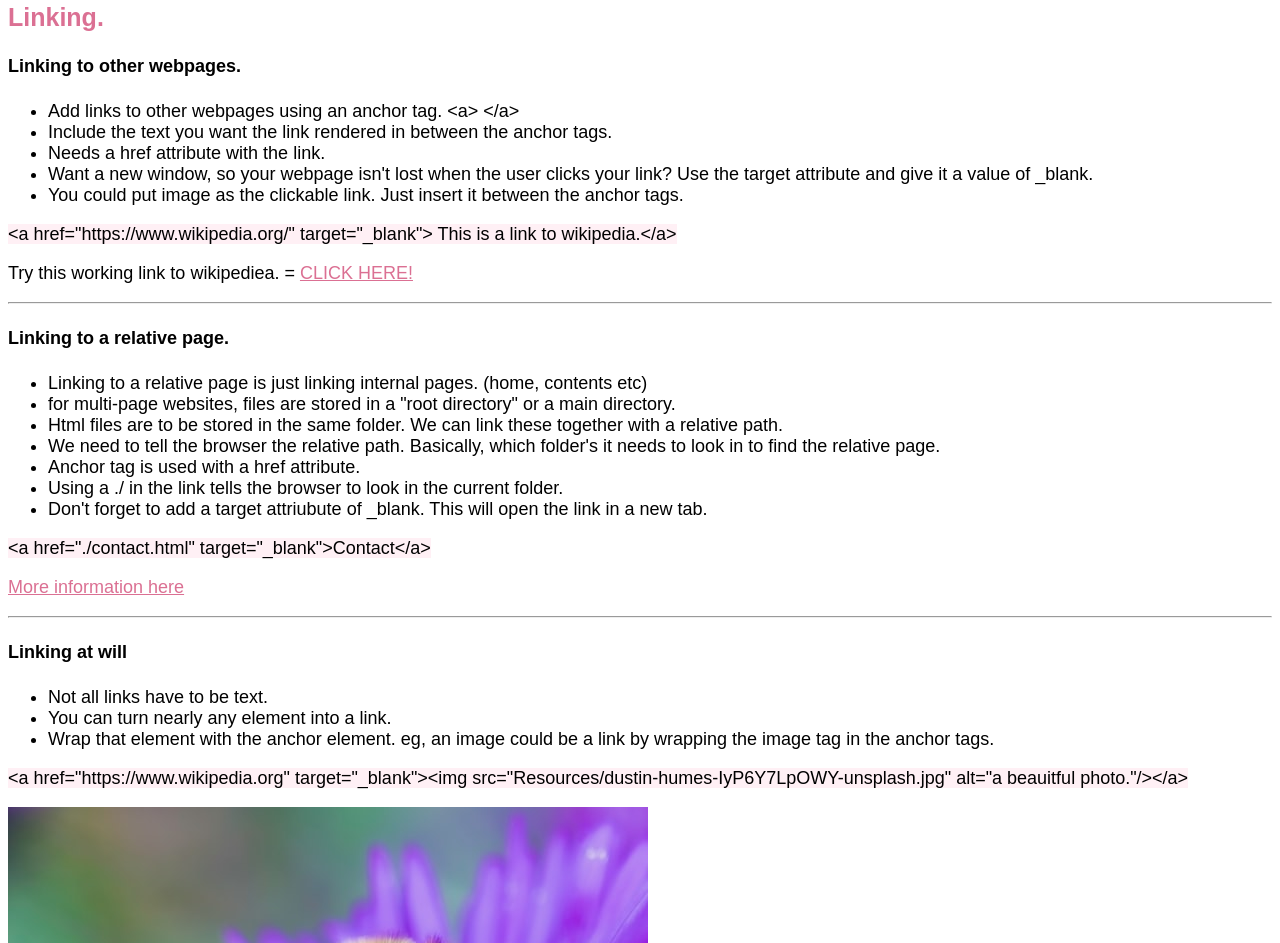
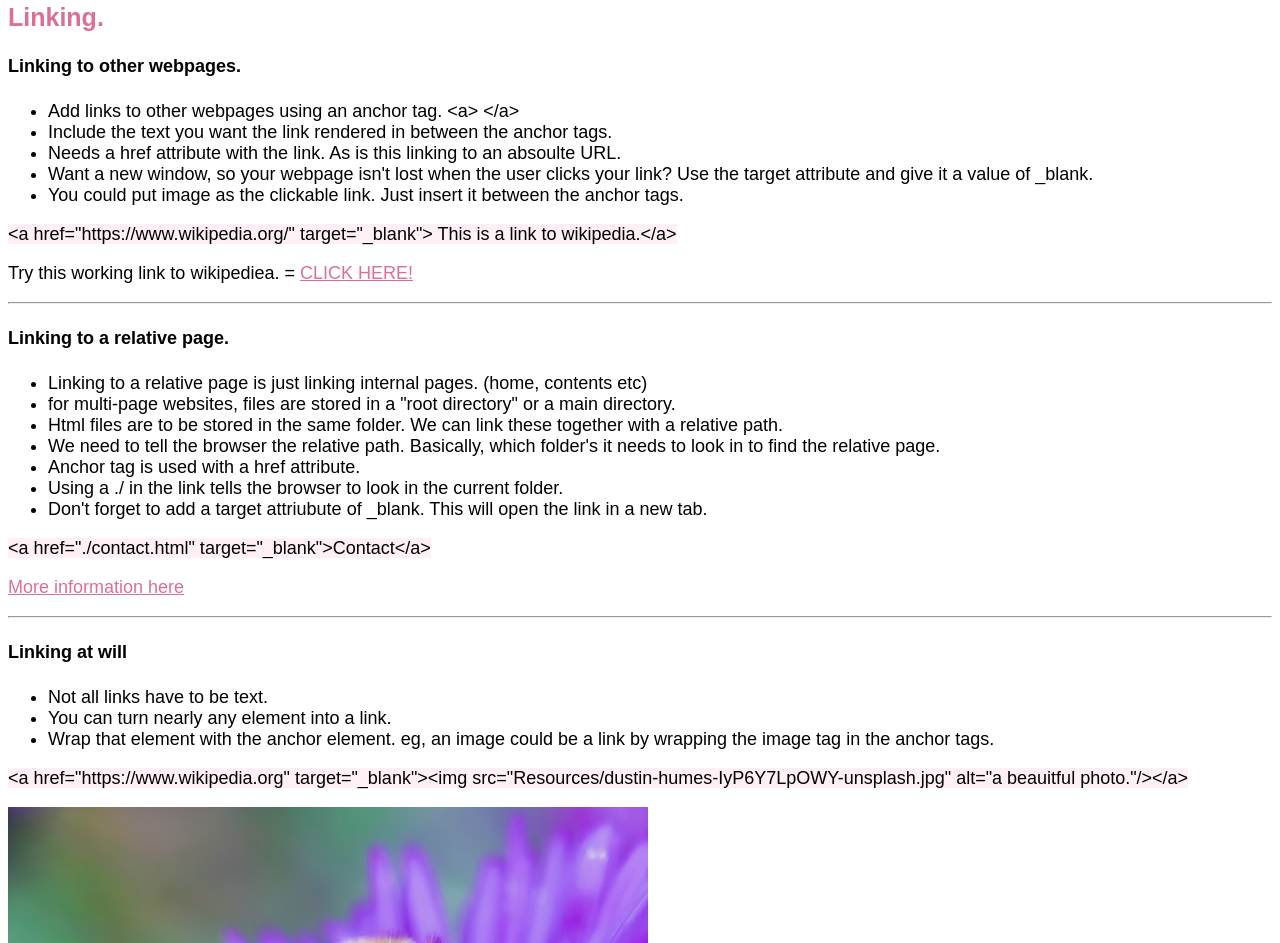
Before and after one commit to Scrumpy-flea/friendly-happiness, a plain HTML site: page index.html in a window 1280 px wide. Shown: the part 4463-5406 px from the top of the page. Drawn offline with Linux system fonts and the light colour scheme.

Commit message:
Slightly more info on linking and URLS

```diff
--- a/index.html
+++ b/index.html
@@ -269,7 +269,7 @@
       <ul>
         <li>Add links to other webpages using an anchor tag. &lt;a&gt; &lt;/a&gt;</li>
         <li>Include the text you want the link rendered in between the anchor tags.</li>
-        <li>Needs a href attribute with the link.</li>
+        <li>Needs a href attribute with the link. As is this linking to an absoulte URL.</li>
         <li>Want a new window, so your webpage isn't lost when the user clicks your link?
           Use the target attribute and give it a value of _blank.</li>
         <li>You could put image as the clickable link. Just insert it between the anchor tags.</li>
```
